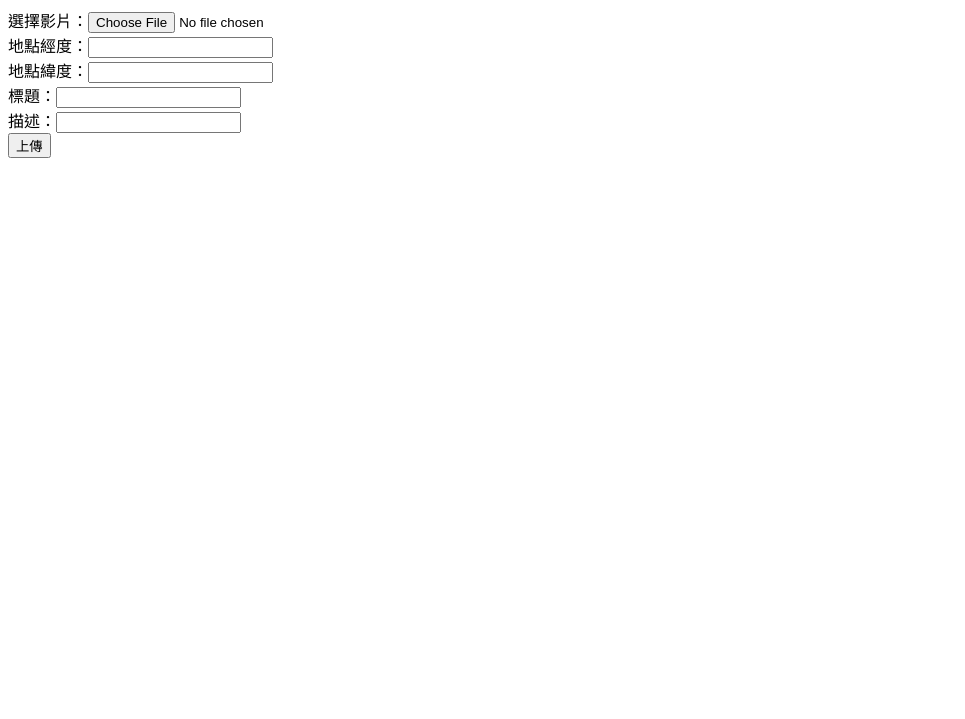
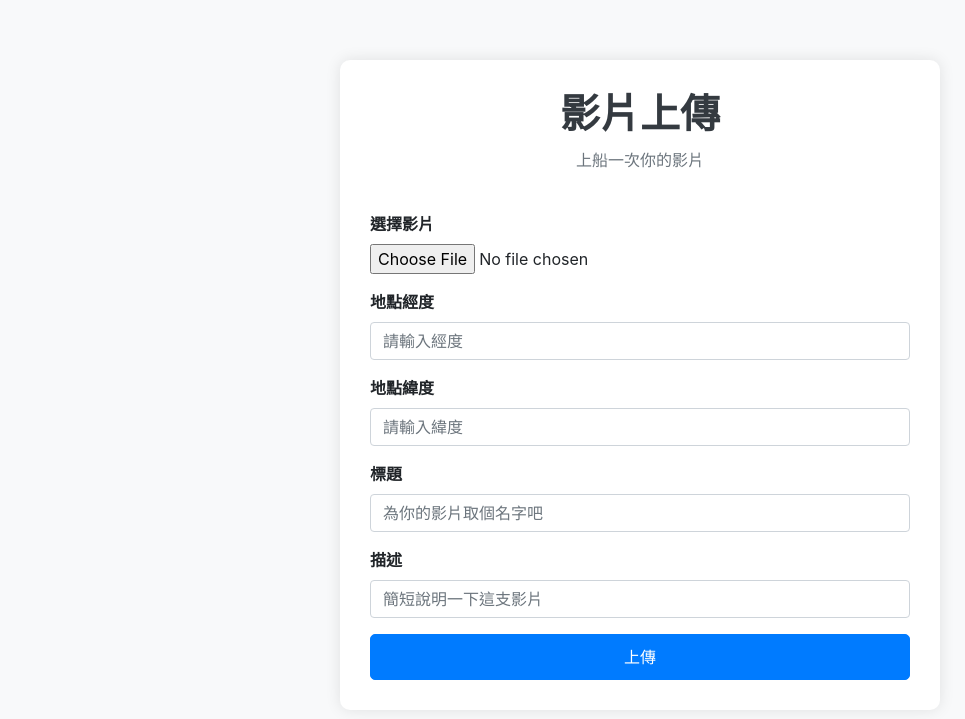
Before and after one commit to Carlin421/TWstreetmapgame, a Flask app: page /upload in a window 1280 px wide. Shown: the top 719 px of the page, without its empty margins (0-965 px from the left). Run offline with Flask 3, Linux system fonts and the light colour scheme; some libraries are stand-ins or nearby versions.

Commit message:
upload CSS

```diff
--- a/guess_game/templates/upload.html
+++ b/guess_game/templates/upload.html
@@ -4,15 +4,125 @@
 <head>
   <meta charset="UTF-8">
   <title>影片上傳</title>
+  <!-- 引入 Bootstrap CSS (CDN) -->
+  <link
+    rel="stylesheet"
+    href="https://cdn.jsdelivr.net/npm/bootstrap@4.6.2/dist/css/bootstrap.min.css"
+  >
+  <style>
+    /* 自訂一些簡單的美化 */
+    body {
+      background: #f8f9fa;
+    }
+    .upload-container {
+      max-width: 600px;
+      margin: 60px auto;
+      padding: 30px;
+      background-color: #ffffff;
+      border-radius: 10px;
+      box-shadow: 0 0 15px rgba(0,0,0,0.1);
+    }
+    .upload-title {
+      text-align: center;
+      margin-bottom: 40px;
+    }
+    .upload-title h1 {
+      font-weight: 700;
+      margin-bottom: 10px;
+      color: #343a40;
+    }
+    .upload-title p {
+      color: #6c757d;
+      font-size: 1rem;
+      margin: 0;
+    }
+    .form-group label {
+      font-weight: 600;
+    }
+    .btn-upload {
+      font-size: 1rem;
+      padding: 10px 0;
+      border-radius: 5px;
+    }
+    /* 範例：對 file input 加一點 hover 效果 */
+    .form-control-file:hover {
+      cursor: pointer;
+      background-color: #e9ecef;
+      transition: background-color 0.3s;
+    }
+  </style>
 </head>
 <body>
-  <form action="/upload_video" method="POST" enctype="multipart/form-data">
-    <label>選擇影片：<input type="file" name="video_file" accept="video/mp4"/></label><br/>
-    <label>地點經度：<input type="text" name="lng" required /></label><br/>
-    <label>地點緯度：<input type="text" name="lat" required /></label><br/>
-    <label>標題：<input type="text" name="title" /></label><br/>
-    <label>描述：<input type="text" name="description" /></label><br/>
-    <button type="submit">上傳</button>
-  </form>
+  <div class="container">
+    <div class="upload-container">
+      <div class="upload-title">
+        <h1>影片上傳</h1>
+        <p>上船一次你的影片</p>
+      </div>
+      <form action="/upload_video" method="POST" enctype="multipart/form-data">
+        <div class="form-group">
+          <label for="video_file">選擇影片</label>
+          <input
+            type="file"
+            class="form-control-file"
+            id="video_file"
+            name="video_file"
+            accept="video/mp4"
+            required
+          >
+        </div>
+        <div class="form-group">
+          <label for="lng">地點經度</label>
+          <input
+            type="text"
+            class="form-control"
+            id="lng"
+            name="lng"
+            placeholder="請輸入經度"
+            required
+          >
+        </div>
+        <div class="form-group">
+          <label for="lat">地點緯度</label>
+          <input
+            type="text"
+            class="form-control"
+            id="lat"
+            name="lat"
+            placeholder="請輸入緯度"
+            required
+          >
+        </div>
+        <div class="form-group">
+          <label for="title">標題</label>
+          <input
+            type="text"
+            class="form-control"
+            id="title"
+            name="title"
+            placeholder="為你的影片取個名字吧"
+          >
+        </div>
+        <div class="form-group">
+          <label for="description">描述</label>
+          <input
+            type="text"
+            class="form-control"
+            id="description"
+            name="description"
+            placeholder="簡短說明一下這支影片"
+          >
+        </div>
+        <button type="submit" class="btn btn-primary btn-block btn-upload">
+          上傳
+        </button>
+      </form>
+    </div>
+  </div>
+
+  <!-- 引入 Bootstrap JS (CDN) -->
+  <script
+    src="https://cdn.jsdelivr.net/npm/bootstrap@4.6.2/dist/js/bootstrap.bundle.min.js">
+  </script>
 </body>
 </html>
```
